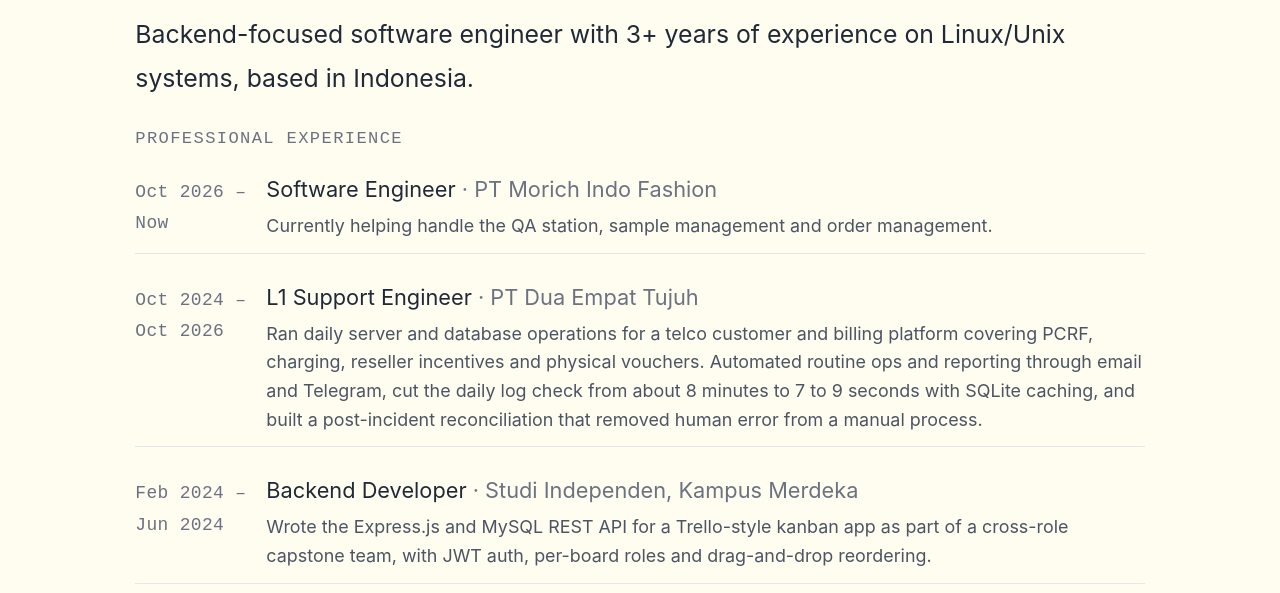
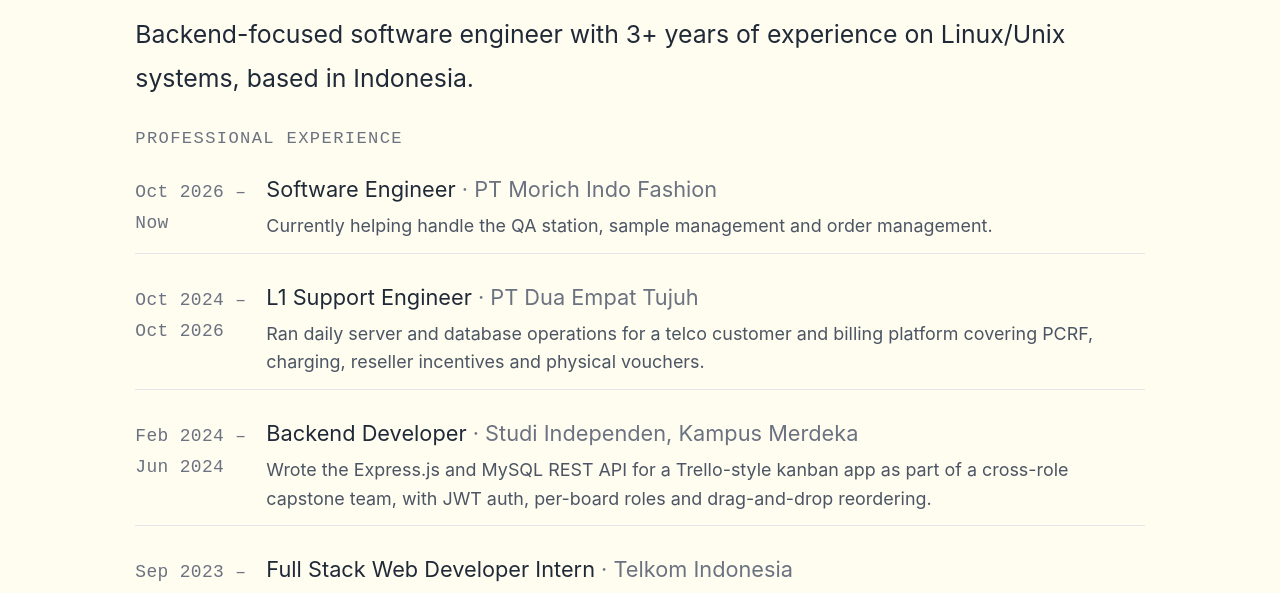
Before and after one commit to baguswjksn/fictional-fishstick, a plain HTML site: page index.html in a window 1280 px wide. Both pictures are taken after a click on the button "ABOUT". Shown: the part 129-722 px from the top of the page. Drawn offline with Linux system fonts and the light colour scheme.

Commit message:
update : index.html

```diff
--- a/index.html
+++ b/index.html
@@ -379,10 +379,7 @@
                     <div>
                         L1 Support Engineer <span class="o">· PT Dua Empat Tujuh</span>
                         <p>Ran daily server and database operations for a telco customer and billing platform covering
-                            PCRF, charging, reseller incentives and physical vouchers. Automated routine ops and reporting
-                            through email and Telegram, cut the daily log check from about 8 minutes to 7 to 9 seconds
-                            with SQLite caching, and built a post-incident reconciliation that removed human error from
-                            a manual process.</p>
+                            PCRF, charging, reseller incentives and physical vouchers.</p>
                     </div>
                 </li>
                 <li>
```
